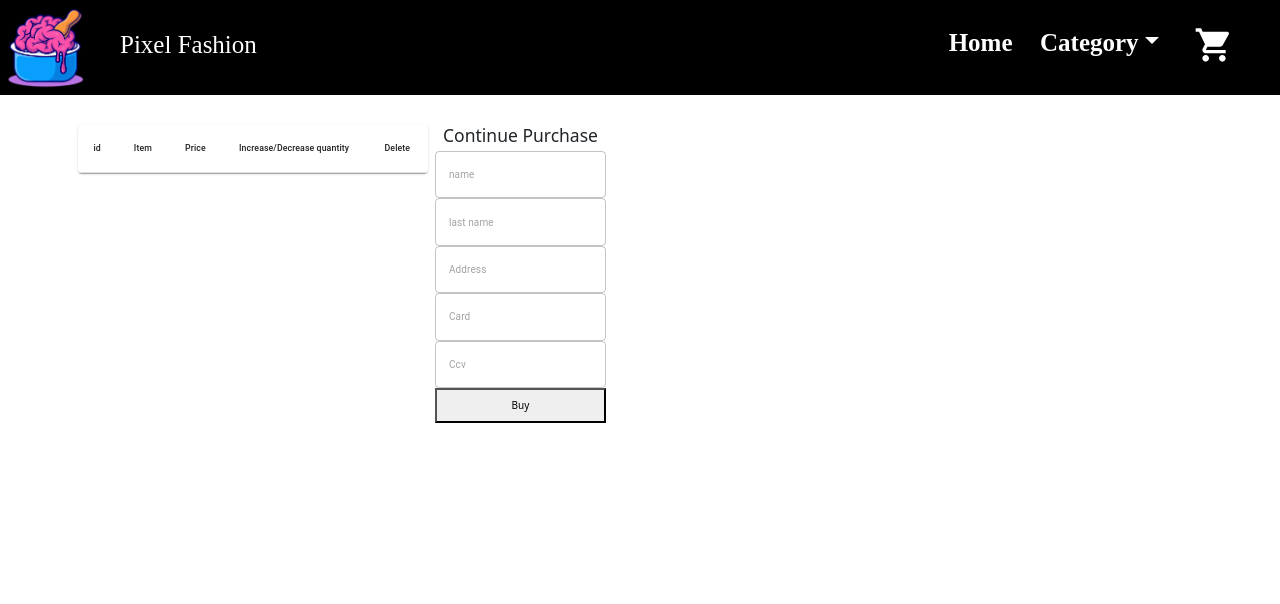
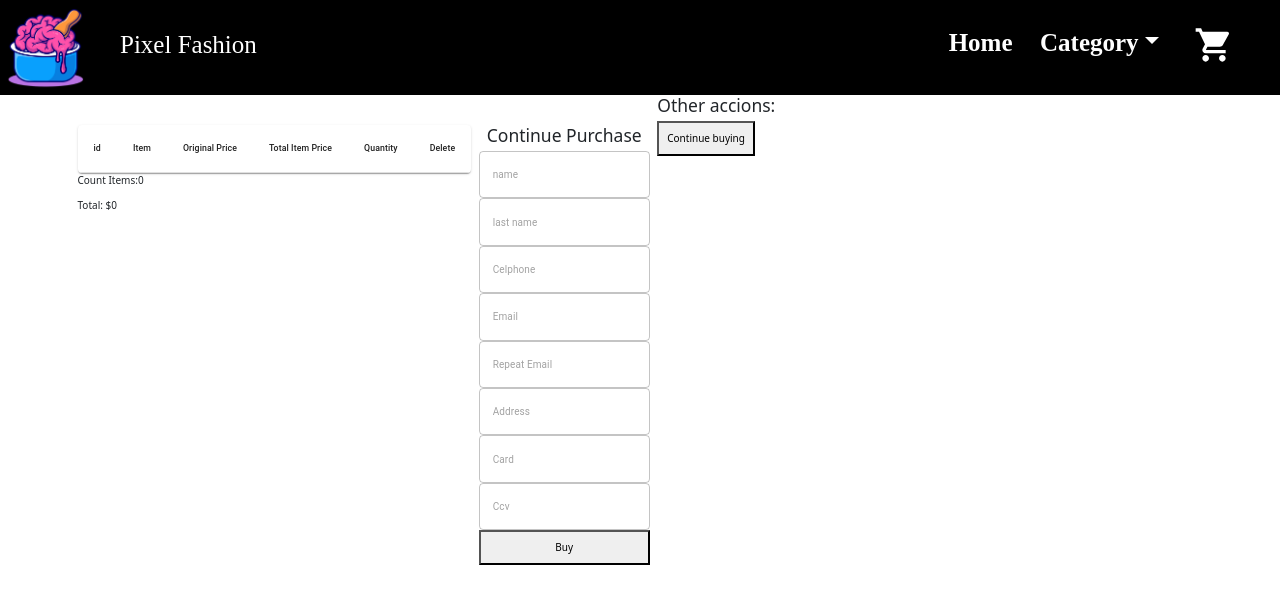
Before and after one commit to dsantucho/PreEntrega1-SANTUCHO, a React (Create React App) app: page /cart in a window 1280 px wide. Shown: the top 604 px of the page. Built offline with nearby package versions, Linux system fonts and the light colour scheme; a web font is replaced by a local one.

Commit message:
cart sin estilos ok

```diff
--- a/src/components/CardItem.js
+++ b/src/components/CardItem.js
@@ -26,20 +26,19 @@ const CardItem = ({ data }) => {
           <p> $ {data.price}</p>
         </div>
       </Link>
-      <div className="div-quantity ms-2">
+      {/* <div className="div-quantity ms-2">
         <p>Quantity:</p>
         <div className=" d-flex justify-content-around mb-4">
-          <button className="d-flex button-quantity justify-content-center align-items-center">
-            {" "}
-            +{" "}
-          </button>
-          <span className="p-2"> {data.quantity} </span>
-          <button className="d-flex button-quantity justify-content-center align-items-center">
+        <button className="d-flex button-quantity justify-content-center align-items-center">
             {" "}
             -{" "}
           </button>
+          <span className="p-2"> {data.quantity} </span>
+          <button onClick={()=>methods.dispatch({type:'INCREASE',payload:data})} className="d-flex button-quantity justify-content-center align-items-center">
+          +
+          </button>
         </div>
-      </div>
+      </div> */}
       <div className="d-flex justify-content-center align-item-end ">
         <button
           onClick={() => methods.dispatch({ type: "ADD", payload: data })}
--- a/src/components/CartWidget.js
+++ b/src/components/CartWidget.js
@@ -19,16 +19,11 @@ const StyledBadge = styled(Badge)(({ theme }) => ({
 
 const CartWidget = () => {
   const { methods} = useContext(ItemsContext);
-  const itemsAdded =()=>{
-    const aux = methods.state.length;
-    console.log(aux);
-    return aux
-  }
   return (
     <div id="cartWidget" className="pe-5">
       <Link to={`/cart`}>
         <IconButton aria-label="cart">
-          <StyledBadge badgeContent={itemsAdded()} color="secondary">
+          <StyledBadge badgeContent={methods.state.length} color="secondary">
             <ShoppingCartIcon sx={{ color: "white", fontSize: 40 }} />
           </StyledBadge>
         </IconButton>
--- a/src/components/FormCart.js
+++ b/src/components/FormCart.js
@@ -9,6 +9,9 @@ import Success from './Success';
 const initialForm = {
     name:'',
     lastName:'',
+    phone:'',
+    email:'',
+    email2:'',
     card:'',
     ccv:'',
     address:''
@@ -39,6 +42,9 @@ const FormCart = () => {
         <form className='formContainer d-flex flex-column' onSubmit={onSubmit}>
             <TextField placeholder='name' name='name' value={values.name} onChange={onChange}/>
             <TextField placeholder='last name' name='lastName' value={values.lastName} onChange={onChange}/>
+            <TextField placeholder='Celphone' name='phone' value={values.phone} onChange={onChange}/>
+            <TextField placeholder='Email' name='email' value={values.address} onChange={onChange}/>
+            <TextField placeholder='Repeat Email' name='email2' value={values.email2} onChange={onChange}/>
             <TextField placeholder='Address' name='address' value={values.address} onChange={onChange}/>
             <TextField placeholder='Card' name='card' value={values.card} onChange={onChange}/>
             <TextField placeholder='Ccv' name='ccv' value={values.ccv} onChange={onChange}/>
--- a/src/contexts/ItemsContext.js
+++ b/src/contexts/ItemsContext.js
@@ -24,11 +24,27 @@ export const ItemsProvider = ({children}) =>{
                     return [...state,action.payload];
                 }
             case 'INCREASE':
-                break;
+                const itemIncrease = state.map((item)=>{
+                    if(item.id === action.payload.id){
+                       return {...item, quantity: item.quantity+1} //tengo el id del item y le sumo
+                    }else{
+                        return item;
+                    }
+                });
+                return itemIncrease;
             case 'DECREASE':
-                break;
+                const itemDecrease = state.map((item)=>{
+                    if(item.id === action.payload.id){
+                       return {...item, quantity: item.quantity-1} //tengo el id del item y le sumo
+                    }else{
+                        return item;
+                    }
+                });
+                return itemDecrease;
             case 'REMOVE':
-                break;
+                const itemRemoved = state.filter((item)=>item.id !== action.payload.id);
+                return itemRemoved;
+
             default: return state;
         }
 
--- a/src/pages/Cart.js
+++ b/src/pages/Cart.js
@@ -12,11 +12,20 @@ import { ItemsContext } from '../contexts/ItemsContext';
 
 //component
 import FormCart from '../components/FormCart';
+import { Link } from 'react-router-dom';
 
 const Cart = () => {
     //methods tiene state y dispatch
     const {methods} = useContext(ItemsContext);
-    const data = [1,1,1]
+    //usar reduce para calcular el total
+    const total = methods.state.reduce((total,item)=>{
+      return total + item.price*item.quantity
+    },0);
+
+    const countItems = methods.state.reduce((count,item)=>{
+      return count + item.quantity
+    },0);
+
   return (
     <div className='container d-flex'>
       <div>
@@ -26,8 +35,9 @@ const Cart = () => {
           <TableRow>
             <TableCell>id</TableCell>
             <TableCell align="left">Item</TableCell>
-            <TableCell align="left">Price</TableCell>
-            <TableCell align="left">Increase/Decrease quantity</TableCell>
+            <TableCell align="left">Original Price</TableCell>
+            <TableCell align="left">Total Item Price</TableCell>
+            <TableCell align="left">Quantity</TableCell>
             <TableCell align="left">Delete</TableCell>
           </TableRow>
         </TableHead>
@@ -41,26 +51,41 @@ const Cart = () => {
                {item.id}
               </TableCell>
               <TableCell align="left">{item.title}</TableCell>
-              <TableCell align="left">{item.quantity*item.price}</TableCell>
+              <TableCell align="left">{item.price}</TableCell>
+              <TableCell align="left">{(item.quantity * item.price).toFixed(2)}</TableCell>
               <TableCell align="left">
                 <div className='d-flex'>
-                  <button className="d-flex button-quantity justify-content-center align-items-center">
+                  <button className="d-flex justify-content-center align-items-center" onClick={()=>{
+                    if(item.quantity>1){
+                      methods.dispatch({type:'DECREASE',payload:item})
+                    }else{
+                      methods.dispatch({type:'REMOVE',payload:item})
+                    }
+                    }}>
+                    -
+                  </button>
+                  <span className="p-3"> {item.quantity} </span>
+                  <button onClick={()=>methods.dispatch({type:'INCREASE',payload:item})} className="d-flex justify-content-center align-items-center">
                     +
-                  </button>
-                  <span className="p-4"> {item.quantity} </span>
-                  <button className="d-flex button-quantity justify-content-center align-items-center">
-                    -
                   </button>
                 </div>
               </TableCell>
-              <TableCell align="left">X</TableCell>
+              <TableCell  align="left">
+                <button onClick={()=>methods.dispatch({type:'REMOVE', payload:item})}>X</button>
+                </TableCell>
             </TableRow>
           ))}
         </TableBody>
       </Table>
       </TableContainer>
+      <div><p>Count Items:{countItems}</p></div>
+      <div><p>Total: ${total}</p></div>
       </div>
       <div><FormCart/></div>
+      <div>
+        <h3> Other accions: </h3>
+        <Link to="/"><button>Continue buying</button></Link>
+      </div>
 
     </div>
 
```
